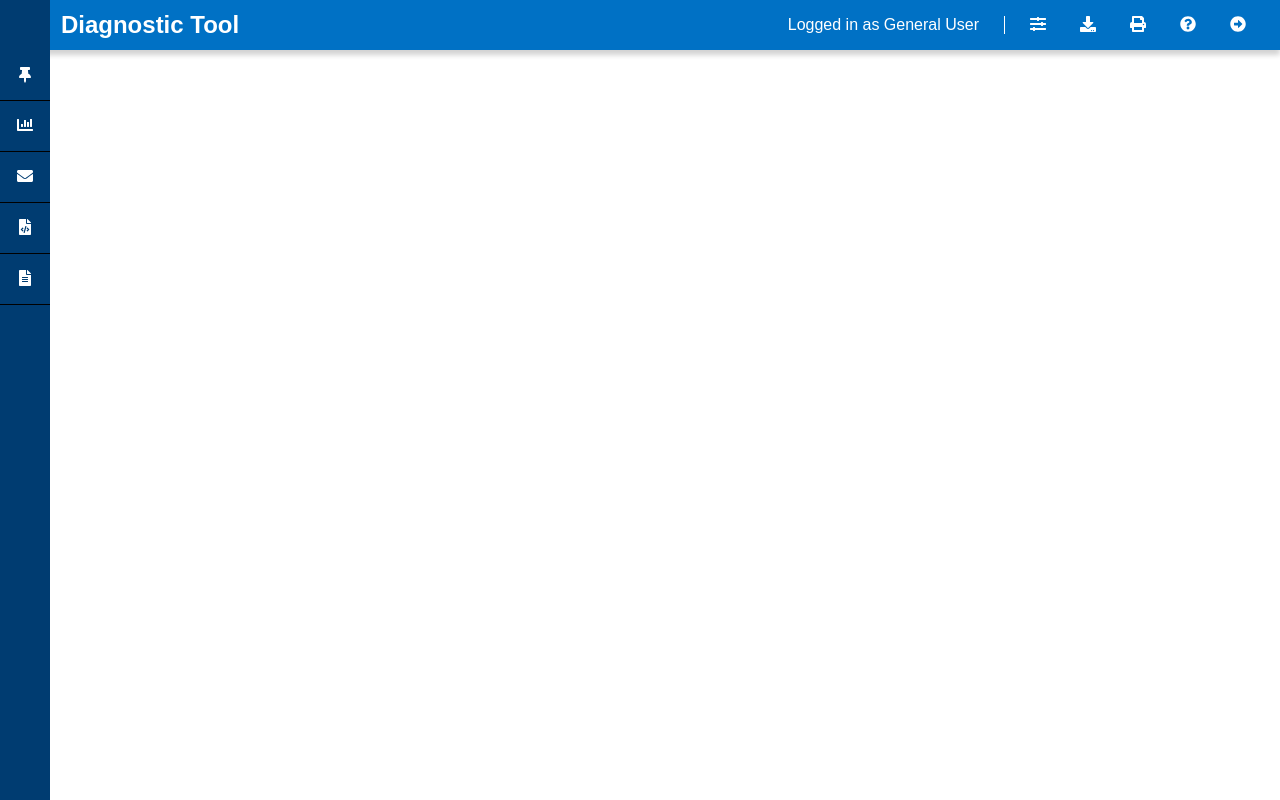
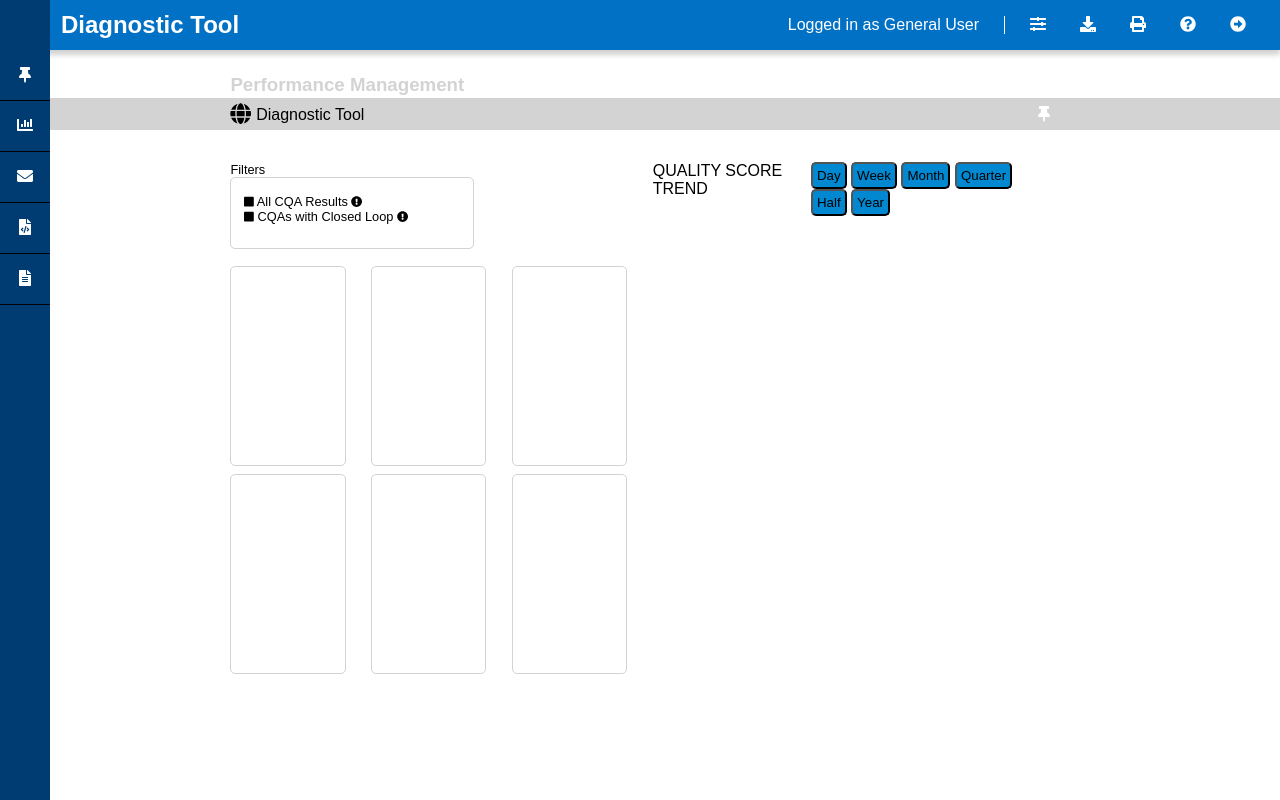
Before and after one commit to mikekline/skills_assessment_project, a React (Create React App) app: page / in a window 1280 px wide. Built offline with nearby package versions, Linux system fonts and the light colour scheme.

Commit message:
completed layout

```diff
--- a/src/App/DiagnosticTool.js
+++ b/src/App/DiagnosticTool.js
@@ -9,7 +9,10 @@ import {
   faPrint,
   faQuestionCircle,
   faArrowAltCircleRight,
-  faGlobe
+  faGlobe,
+  faThumbtack,
+  faSquare,
+  faExclamationCircle
 } from '@fortawesome/free-solid-svg-icons';
 
 
@@ -19,7 +22,10 @@ library.add(
   faPrint,
   faQuestionCircle,
   faArrowAltCircleRight,
-  faGlobe
+  faGlobe,
+  faThumbtack,
+  faSquare,
+  faExclamationCircle
 );
 
 
@@ -49,7 +55,66 @@ export default class DiagnosticTool extends Component {
                   </ul>
                 </header>
 
+                <div className="container">
+                    <div className="title">
+                      <h3>Performance Management</h3>
+                    </div>
 
+                    <div className="toolName">
+                      <span><FontAwesomeIcon className="" icon={faGlobe} size="lg" /> Diagnostic Tool</span>
+                      <FontAwesomeIcon className="icon" icon={faThumbtack} />
+                    </div>
+
+                    <div className="filters">
+                      Filters
+                      <div className="filtersBox card">
+                        <FontAwesomeIcon className="" icon={faSquare} size="sm" />
+                          <span> All CQA Results </span>
+                        <FontAwesomeIcon className="" icon={faExclamationCircle} size="sm" />
+                        <br/>
+                        <FontAwesomeIcon className="" icon={faSquare} size="sm" />
+                          <span> CQAs with Closed Loop </span>
+                        <FontAwesomeIcon className="" icon={faExclamationCircle} size="sm" />
+                      </div>
+
+                    </div>
+
+                    <div className="trend">
+                      QUALITY SCORE TREND
+                      <span>
+                        <Button className="button" as="input" type="button" value="Day" />{' '}
+                        <Button className="button" as="input" type="button" value="Week" />{' '}
+                        <Button className="button" as="input" type="button" value="Month" />{' '}
+                        <Button className="button" as="input" type="button" value="Quarter" />{' '}
+                        <Button className="button" as="input" type="button" value="Half" />{' '}
+                        <Button className="button" as="input" type="button" value="Year" />{' '}
+                      </span>
+                    </div>
+
+                    <div className="qualityScore card">
+
+                    </div>
+
+                    <div className="basics card">
+
+                    </div>
+                    <div className="interaction card">
+
+                    </div>
+                    <div className="expertise card">
+
+                    </div>
+                    <div className="process card">
+
+                    </div>
+                    <div className="knowledge card">
+
+                    </div>
+
+                    <div className="graph">
+
+                    </div>
+                </div>
 
             </div>
         )
--- a/src/App/css/App.css
+++ b/src/App/css/App.css
@@ -7,10 +7,10 @@
 
 html, body {
   border: 0 0 0 0;
-  height: 100%;
-  max-height: 100%;
-  max-width: 100%;
-  width: 100%;
+  height: 100vh;
+  max-height: 100vh;
+  max-width: 100vw;
+  width: 100vw;
 }
 
 
--- a/src/App/css/DiagnosticTool.css
+++ b/src/App/css/DiagnosticTool.css
@@ -1,5 +1,6 @@
 .DiagnosticToolComponant {
     height: 100vh;
+    width: 100vw;
 }
 
 header {
@@ -31,7 +32,97 @@ header li:nth-child(1) {
     padding-right: 25px;
     width: fit-content;
 }
+/* -----------aphabet to this point---------------- */
 
-.test{
-    text-align: center;
+.container {
+    display: grid;
+    gap: 1vh 2vw;
+    grid-template-columns: 16vw 9vw 9vw 9vw 31vw 16vw;
+    grid-template-rows: 5vh 4vh 15vh 25vh 25vh;
 }
+
+.title {
+    color:#d3d3d3;
+    grid-column: 2/6;
+    height: 5vh;
+    margin-top: 3vh;
+}
+
+.toolName {
+    align-items: center;
+    align-self: center;
+    background-color: #d3d3d3;
+    display: flex;
+    grid-column: 1/7;
+    height: 4vh;
+    justify-content: space-between;
+    padding: 0 18vw;
+}
+
+.card {
+    border: 1px solid #d3d3d3;
+    border-radius: 5px;
+}
+
+.filters {
+    align-self: flex-end;
+    font-size: 1vw;
+    grid-column: 2/3;
+    height: 12vh;
+    width: 19vw;
+}
+
+.filtersBox {
+    padding: 2vh 0 3vh 1vw;
+}
+
+.trend {
+    align-self: flex-end;
+    display: flex;
+    grid-column: 5/6;
+    height: 12vh;
+    justify-content: space-between;
+}
+
+.button {
+    background-color: #0288d1;
+    border-radius: 5px;
+    padding: 4px;
+}
+
+.qualityScore {
+    grid-column: 2;
+    grid-row: 4;
+}
+
+
+.basics {
+    grid-column: 3;
+    grid-row: 4;
+}
+
+.interaction {
+    grid-column: 4;
+    grid-row: 4;
+}
+
+.expertise {
+    grid-column: 2;
+    grid-row: 5;
+}
+
+.process {
+    grid-column: 3;
+    grid-row: 5;
+}
+
+.knowledge {
+    grid-column: 4;
+    grid-row: 5;
+}
+
+
+.graph {
+    grid-column: 5/6;
+    grid-row: 4/6;
+}
```
